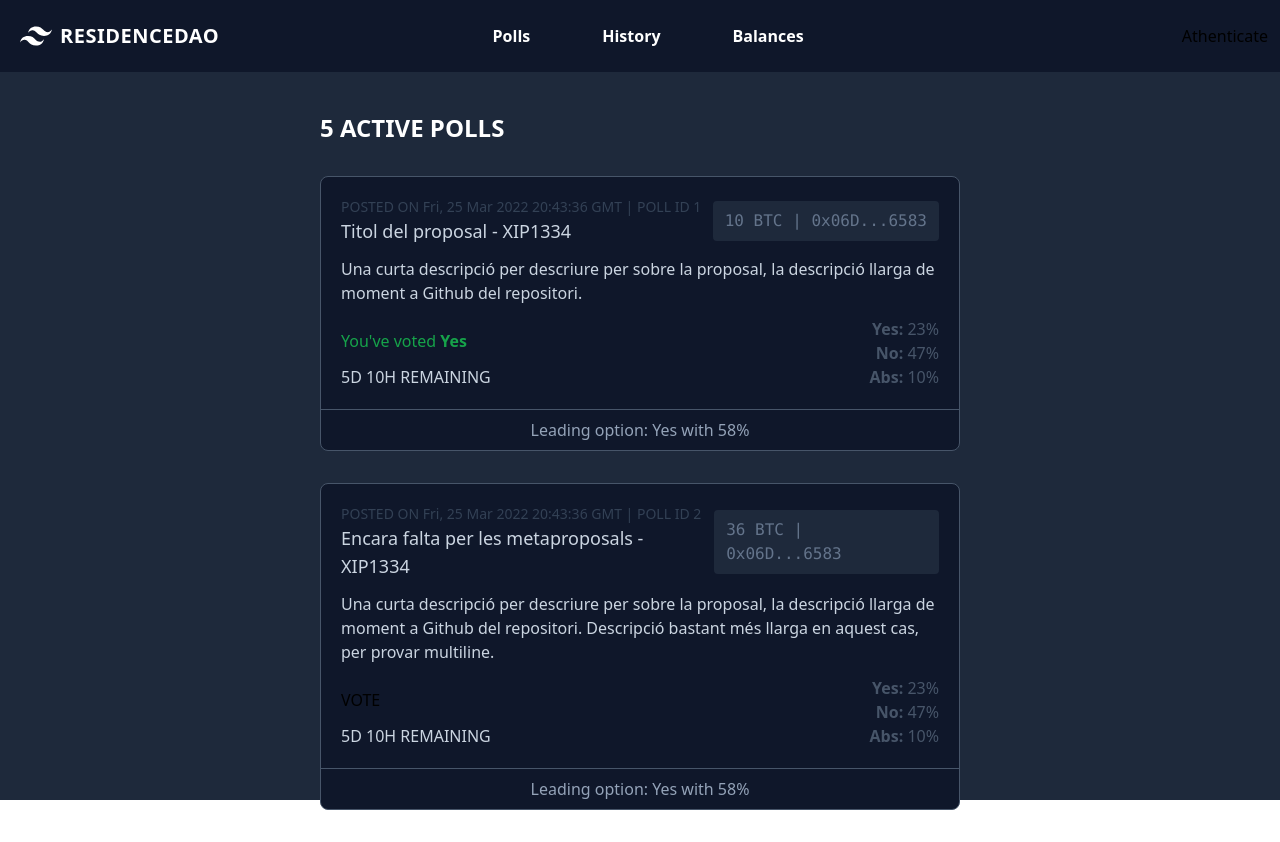
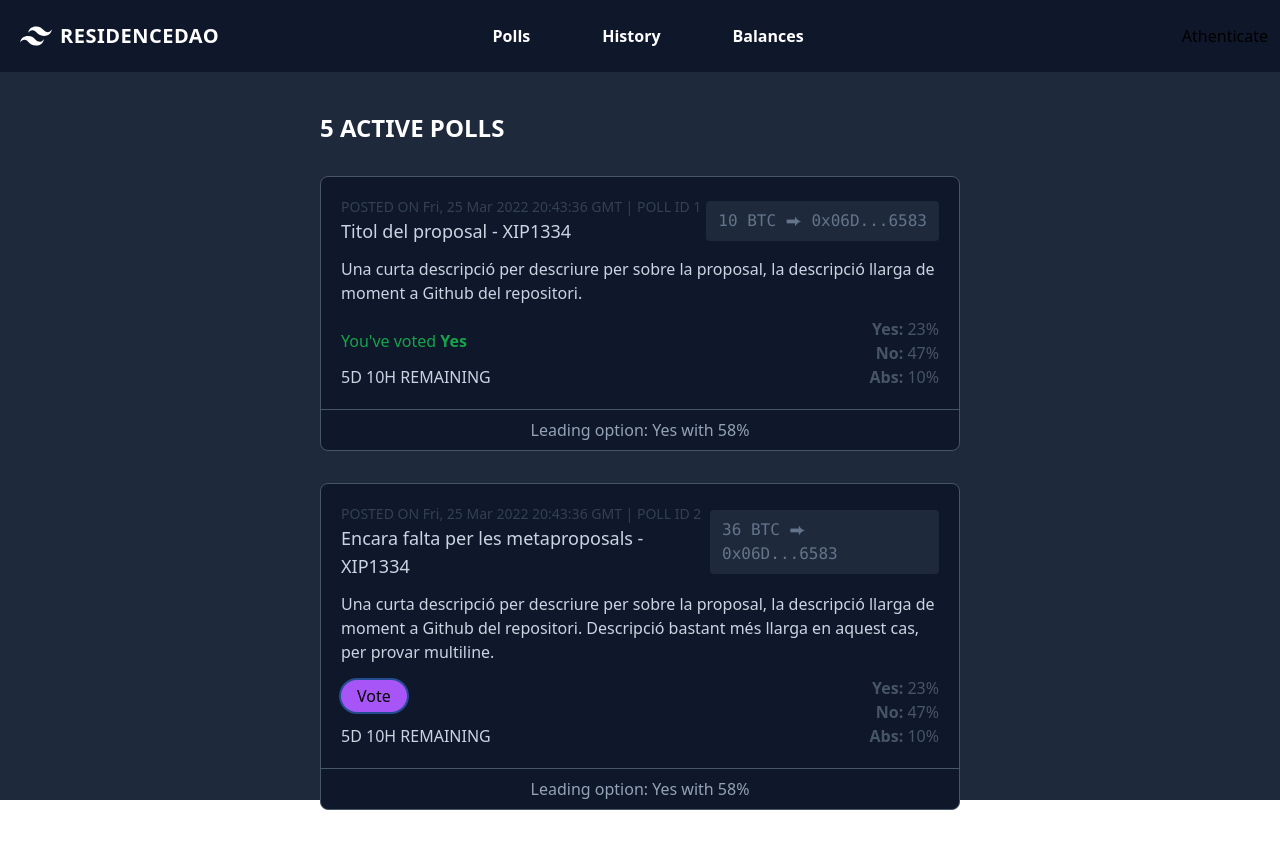
Before and after one commit to victor-barbera/ResidenceDAO, a Next.js app: page /polls in a window 1280 px wide. Built offline with nearby package versions, Linux system fonts and the light colour scheme.

Commit message:
Actualitzacio

```diff
--- a/components/Poll.tsx
+++ b/components/Poll.tsx
@@ -7,7 +7,7 @@ const Poll = (props: any) => {
           <h2 className="text-slate-300 text-lg">{props.title}</h2>
         </div>
         <div className="flex items-center rounded bg-slate-800 ml-auto my-auto py-2 px-3">
-          <p className="font-mono text-slate-500">{`${props.qty} BTC | ${props.addr}`}</p>
+          <p className="font-mono text-slate-500">{props.qty} BTC ⮕ {props.addr}</p>
         </div>
       </div>
       {props.children}
--- a/components/RoundButton.jsx
+++ b/components/RoundButton.jsx
@@ -1,6 +1,6 @@
 const RoundButton = ({children}) => {
   return (
-    <div className="">{children}</div>
+    <button className="py-1 px-4 bg-purple-500 focus:ring-purple-600 ring-2 hover:bg-purple-700 rounded-full">{children}</button>
   )
 }
 
--- a/pages/polls/ActivePoll.tsx
+++ b/pages/polls/ActivePoll.tsx
@@ -28,7 +28,7 @@ const ActivePoll = (props: any) => {
       <p className='text-slate-300 my-3'>{props.description}</p> {/* ? Falta afegir un link a github */}
       <div className="flex items-end"> {/*  (voteButton or voted), remaining || Results */}
         <div>
-          {props.value ? <p className={votedcolor}>You've voted <b>{props.value}</b></p> : <RoundButton>VOTE</RoundButton>}
+          {props.value ? <p className={votedcolor}>You've voted <b>{props.value}</b></p> : <RoundButton>Vote</RoundButton>}
           <p className='text-slate-300 mt-3'>{`${remaining} REMAINING`}</p>
         </div>
         <div className='flex flex-col items-end ml-auto'>
```
Also changed, not shown: public/clip.svg (added), public/clipboard.svg (added).
